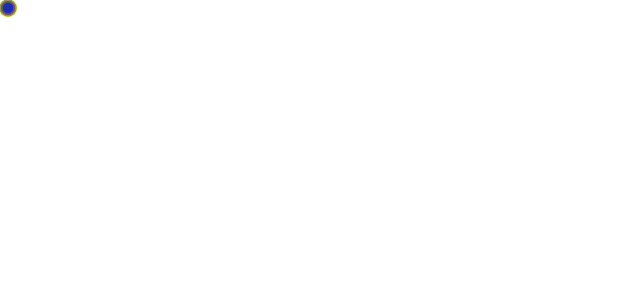
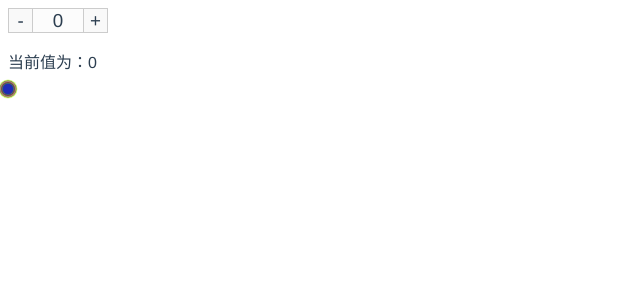
Before and after one commit to YeHanWei/my-vue-ui, a Vue app: page /number-box-btn in a window 1280 px wide. Shown: the top 300 px of the page, without its empty margins (0-640 px from the left). Built offline with nearby package versions, Linux system fonts and the light colour scheme.

Commit message:
新增加减数字框组件

```diff
--- a/package.json
+++ b/package.json
@@ -1,6 +1,6 @@
 {
   "name": "@heavy_leaf/my-vue-ui",
-  "version": "0.1.9",
+  "version": "0.2.0",
   "main": "./dist/my-vue-ui.common.js",
   "scripts": {
     "serve": "vue-cli-service serve",
--- a/package/index.js
+++ b/package/index.js
@@ -5,6 +5,7 @@ import FiguresPlay from './my-figures-play/index'
 import FollowMouse from './my-follow-mouse/index'
 import ClickPopText from './my-click-pop-text/index'
 import Switch from './my-switch/index'
+import NumberBox from './my-number-box-btn/index'
 
 // 以数组的结构保存组件，便于遍历
 const components = [
@@ -12,6 +13,7 @@ const components = [
     ClickPopText,
     FiguresPlay,
     FollowMouse,
+    NumberBox,
     Switch
 ]
 
@@ -37,5 +39,6 @@ export default {
     ClickPopText,
     FiguresPlay,
     FollowMouse,
+    NumberBox,
     Switch
 }
--- /dev/null
+++ b/package/my-number-box-btn/index.js
@@ -0,0 +1,7 @@
+import NumberBoxBtn from './src/main.vue'
+
+NumberBoxBtn.install = function(Vue) {
+    Vue.component(NumberBoxBtn.name, NumberBoxBtn)
+}
+
+export default NumberBoxBtn
--- /dev/null
+++ b/package/my-number-box-btn/src/main.vue
@@ -0,0 +1,118 @@
+<template>
+    <div class="number-box-btn">
+        <div class="sub-btn" @click="sub"><my-center-content>-</my-center-content></div>
+        <div class="number-box"><my-center-content>{{val}}</my-center-content></div>
+        <div class="add-btn" @click="add"><my-center-content>+</my-center-content></div>
+    </div>
+</template>
+
+<script>
+import $ from 'jquery'
+export default {
+    name: 'my-number-box-btn',
+    props: {
+        value: {
+            type: Number,
+            default: 0
+        },
+        maxValue: {
+            type: Number,
+            default: 100
+        },
+        minValue: {
+            type: Number,
+            default: 0
+        },
+        interval: {
+            type: Number,
+            default: 1
+        },
+        width: {
+            type: Number,
+            default: 100
+        }
+    },
+    model: {
+        prop: 'value',
+        event: 'getValue'
+    },
+    data() {
+        return {
+            val: this.value
+        }
+    },
+    methods: {
+        add() {
+            if(this.val < this.maxValue){
+                this.val += this.interval
+                if(this.val > this.maxValue){
+                    this.val = this.maxValue
+                }
+                this.$emit('getValue', this.val)
+            }
+        },
+        sub() {
+            if(this.val > this.minValue){
+                this.val -= this.interval
+                if(this.val < this.minValue){
+                    this.val = this.minValue
+                }
+                this.$emit('getValue', this.val)
+            }
+        }
+    },
+    mounted() {
+        $('.number-box-btn').css({
+            'width': this.width + 'px',
+            'height': this.width / 4 + 'px',
+            'fontSize': this.width * 3 / 16 + 'px'
+        })
+        $('.number-box').css({
+            'width': this.width / 2 + 'px',
+            'height': this.width / 4 + 'px',
+            'left': this.width / 4 + 'px'
+        })
+        $('.add-btn, .sub-btn').css({'width': this.width / 4 + 'px', 'height': this.width / 4 + 'px'})
+        $('.sub-btn').css('left', '0')
+        $('.add-btn').css('right', '0')
+
+    }
+}
+</script>
+
+<style scoped>
+.number-box-btn{
+    text-align: center;
+    position: relative;
+    overflow: hidden;
+
+}
+.number-box {
+    display: inline-block;
+    position: absolute;
+    box-sizing: border-box;
+    top: 0;
+    background: #fcfcfc;
+    border-top: 1px solid #CCC;
+    border-bottom: 1px solid #CCC;
+    overflow: hidden;
+}
+.sub-btn, .add-btn {
+    display: inline-block;
+    padding: 0;
+    position: absolute;
+    box-sizing: border-box;
+    top: 0;
+    background: #f9f9f9;
+    border: 1px solid #CCC;
+    overflow: hidden;
+}
+.sub-btn:hover, .add-btn:hover{
+    cursor: pointer;
+    background: #EEE;
+}
+.sub-btn:active, .add-btn:active{
+    background: #CCC;
+    cursor: pointer;
+}
+</style>
--- a/src/App.vue
+++ b/src/App.vue
@@ -15,11 +15,6 @@ export default {
       textArray: ['hello', 'hi', 'good', 'nice', 'beautiful'],
       value: true
     }
-  },
-  watch: {
-    value: function(newVal, oldVal) {
-      console.log(oldVal + ' to ' + newVal)
-    }
   }
 }
 </script>
--- a/src/pages/home.vue
+++ b/src/pages/home.vue
@@ -2,7 +2,8 @@
     <div>
         <router-link to="/center-content">my-center-content</router-link>
         <router-link to="/figures-play">my-figures-play</router-link>
-        <router-link to="/switch">my-switch</router-link>
+        <router-link to="/iswitch">my-switch</router-link>
+        <router-link to="/number-box-btn">my-number-box-btn</router-link>
     </div>
 </template>
 
--- a/src/pages/switch.vue
+++ b/src/pages/iswitch.vue
@@ -7,7 +7,7 @@
 
 <script>
 export default {
-    name: 'switch',
+    name: 'iswitch',
     data() {
         return {
             value: false
--- /dev/null
+++ b/src/pages/number-box-btn.vue
@@ -0,0 +1,21 @@
+<template>
+    <div>
+        <my-number-box-btn v-model="value" :minValue="0" :maxValue="10" :interval="3"></my-number-box-btn>
+        <p>当前值为：{{value}}</p>
+    </div>
+</template>
+
+<script>
+export default {
+    name: 'number-box-btn',
+    data() {
+        return {
+            value: 0
+        }
+    }
+}
+</script>
+
+<style scoped>
+
+</style>
--- a/src/router/index.js
+++ b/src/router/index.js
@@ -3,7 +3,8 @@ import VueRouter from 'vue-router'
 import Home from '../pages/home.vue'
 import CenterContent from '../pages/center-content.vue'
 import FiguresPlay from '../pages/figures-play.vue'
-import Switch from '../pages/switch.vue'
+import Switch from '../pages/iswitch.vue'
+import NumberBoxBtn from '../pages/number-box-btn.vue'
 
 Vue.use(VueRouter)
 
@@ -26,9 +27,14 @@ export default new VueRouter({
         component: FiguresPlay
       },
       {
-        path: '/switch',
-        name: 'switch',
+        path: '/iswitch',
+        name: 'iswitch',
         component: Switch
       },
+      {
+        path: '/number-box-btn',
+        name: 'number-box-btn',
+        component: NumberBoxBtn
+      }
     ]
 })
```
Also changed, not shown: doc/my-number-box-button.md (added, +17 -0 lines), doc/my-switch.md (+1 -1 lines).
